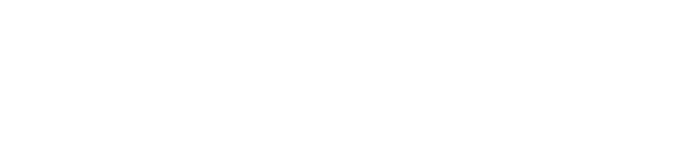
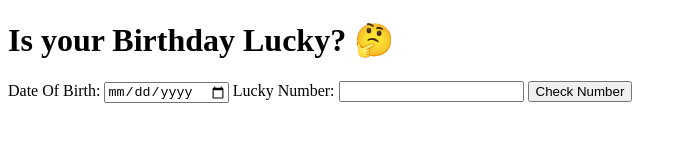
Before and after one commit to bijaylaxmibehera/Is-your-birthday-lucky, a plain HTML site: page index.html in a window 1280 px wide. Shown: the whole page, without its empty margins (0-686 px from the left). Drawn offline with Linux system fonts and the light colour scheme.

Commit message:
html done

```diff
--- a/index.html
+++ b/index.html
@@ -8,7 +8,15 @@
     <link rel="stylesheet" href="main.css">
 </head>
 <body>
-
+    <div class="container">
+        <h1 id="heading">Is your Birthday Lucky? 🤔</h1>
+        <label for="date-of-birth">Date Of Birth:</label>
+        <input type="date" id="date-of-birth">
+        <label for="lucky-number">Lucky Number:</label>
+        <input type="number" id="lucky-number">
+        <button id="#check-button">Check Number</button>
+        <div id="ouput"></div>
+    </div>
 </body>
 <script src="app.js"></script>
 </html>
```
